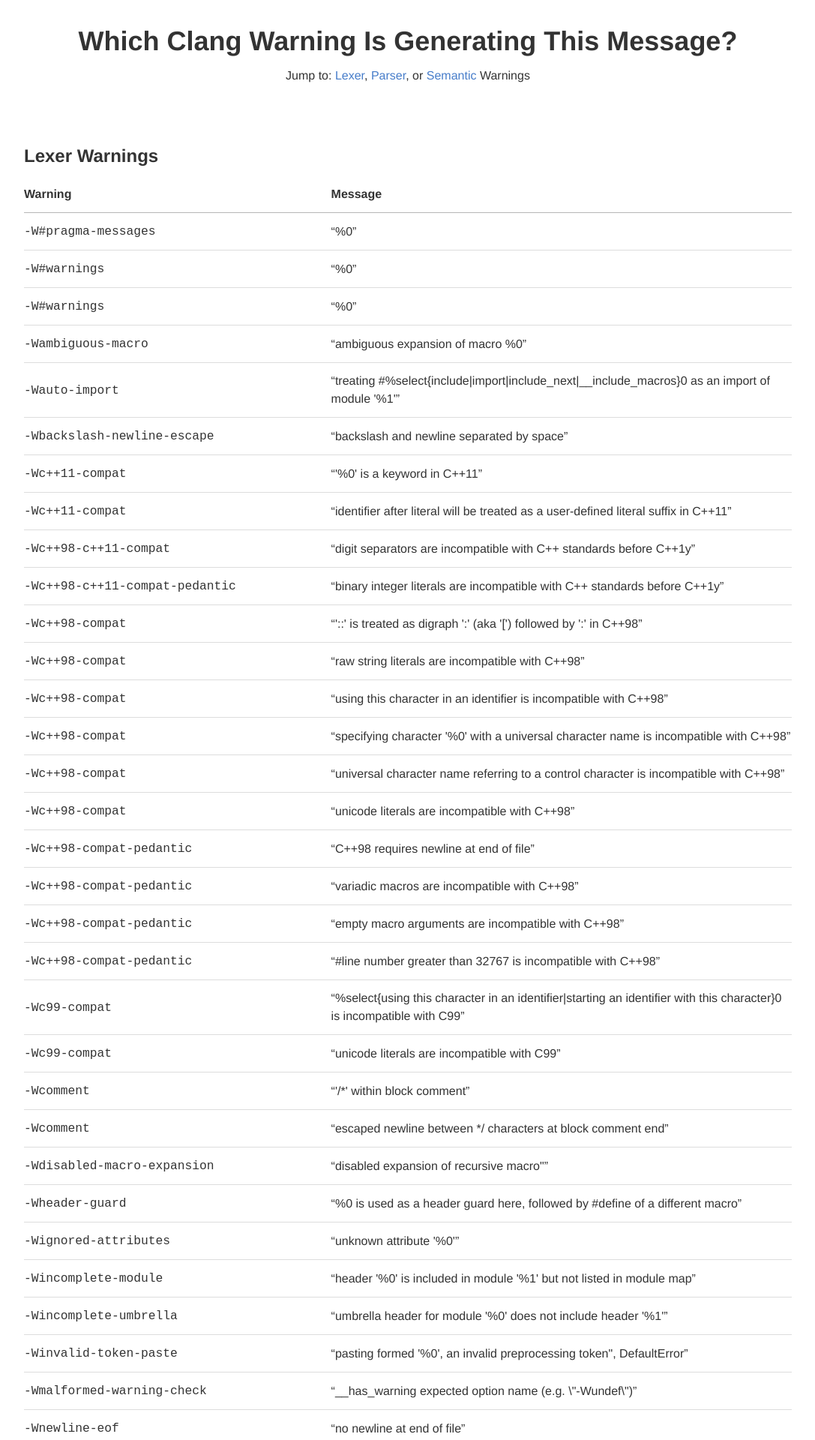
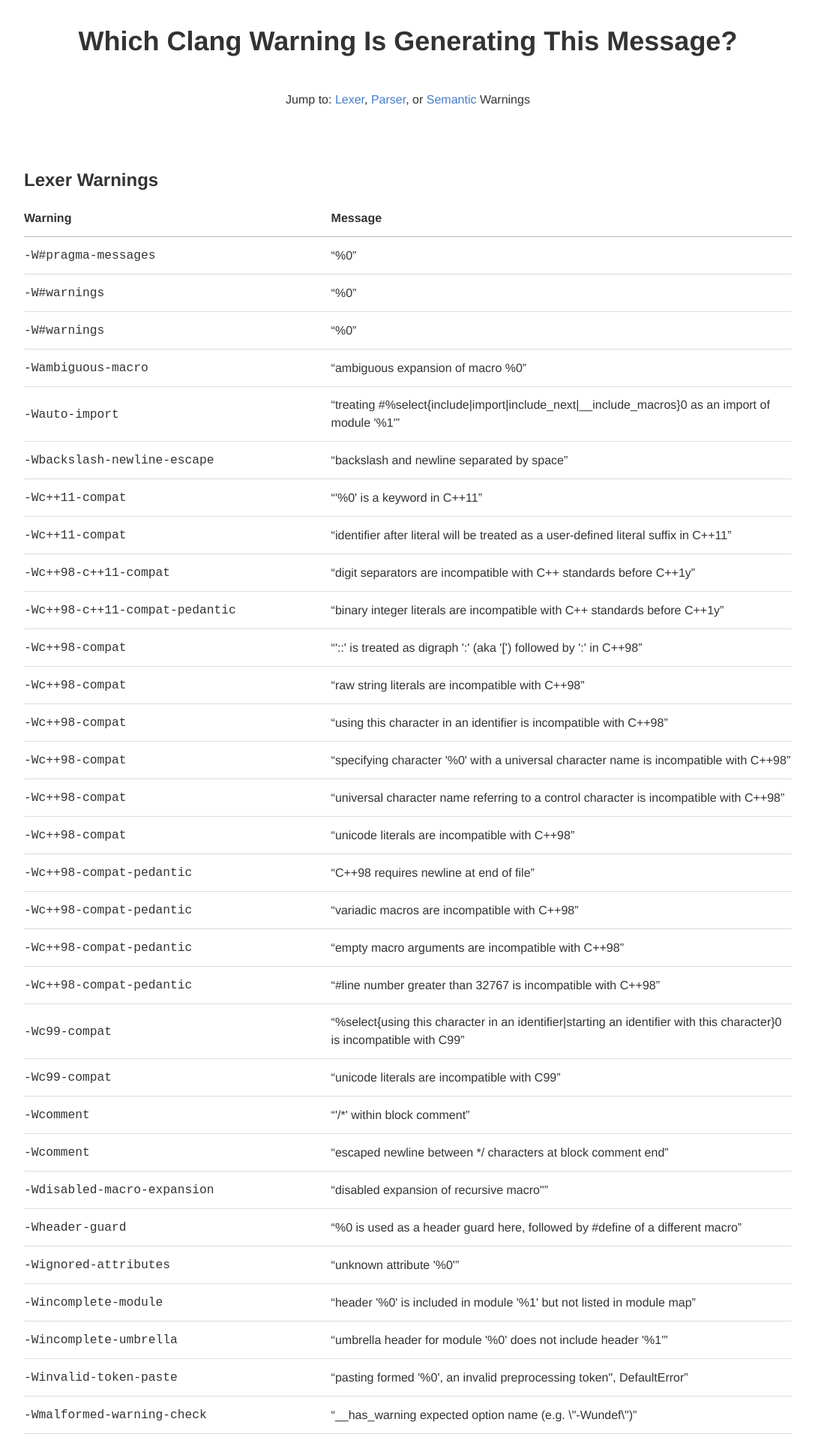
Before and after one commit to NSHipster/clangwarnings.com, a Jekyll site: the page built from index.html, in a window 1280 px wide. Shown: the top 1920 px of the page at 75% size, without its empty margins (96-1183 px from the left). Built offline with Jekyll 4.4.1, drawn with Linux system fonts in a browser that asks for light colours.

Commit message:
Updating styles

```diff
--- a/css/screen.css
+++ b/css/screen.css
@@ -256,6 +256,8 @@ header {
   margin-bottom: 3em;
   padding: 2em 0;
   text-align: center; }
+  header nav {
+    padding-top: 2em; }
 
 section {
   margin-bottom: 3em; }
--- a/sass/screen.sass
+++ b/sass/screen.sass
@@ -21,6 +21,9 @@ header
   padding: 2em 0
   text-align: center
 
+  nav
+    padding-top: 2em
+
 section
   margin-bottom: 3em
 
```
